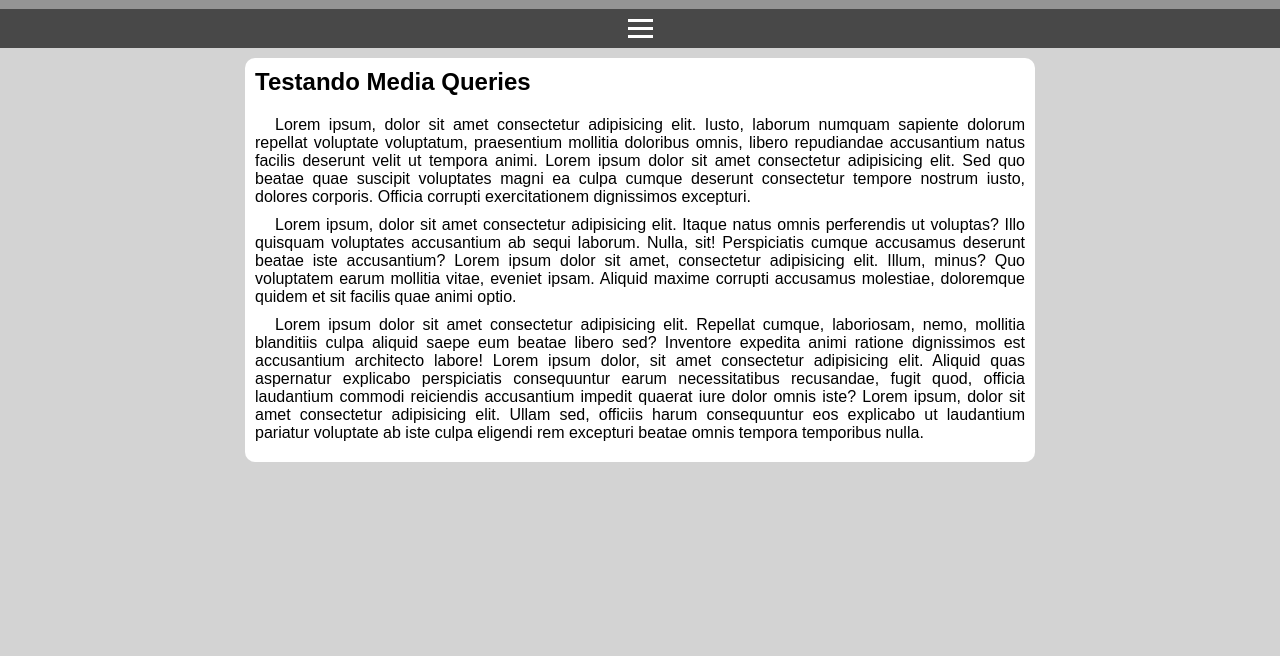
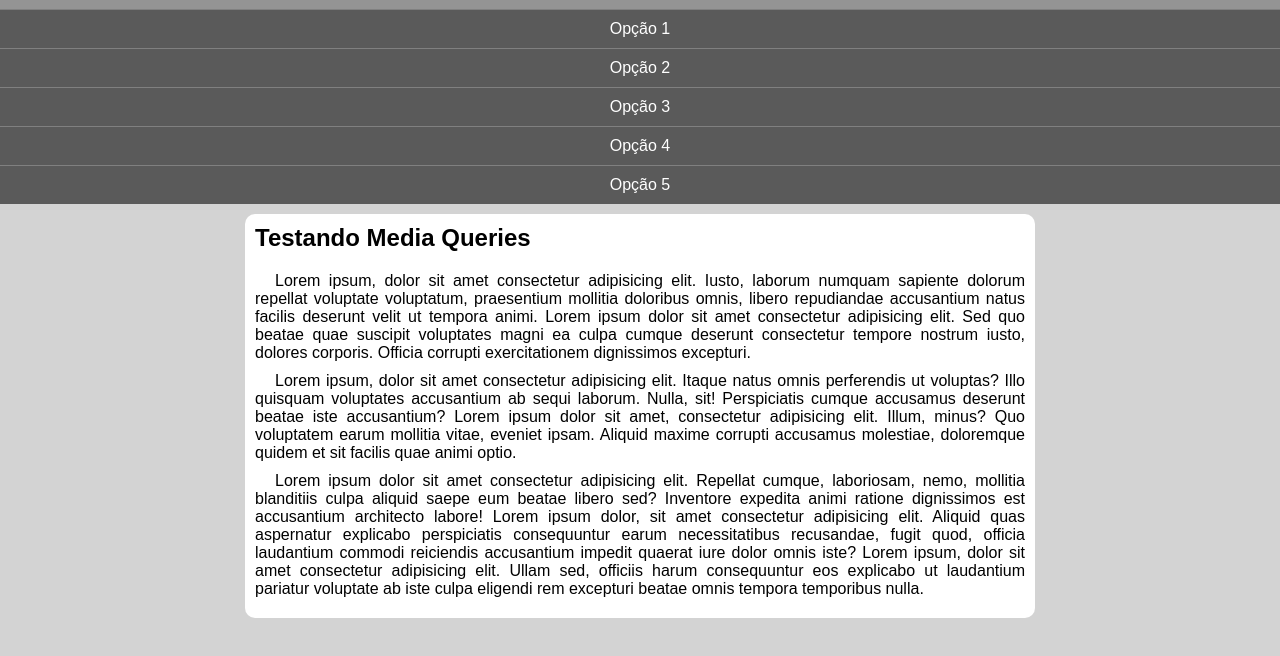
Before and after one commit to BryanBit/html-css, a plain HTML site: page exercicios/ex026/mq005/index.html in a window 1280 px wide. Shown: the part 48-704 px from the top of the page. Drawn offline with Linux system fonts and the light colour scheme.

Commit message:
Criado estilos media queries.

```diff
--- /dev/null
+++ b/exercicios/ex026/mq005/estilos/media-query.css
@@ -0,0 +1,20 @@
+@charset "UTF-8";
+
+    /*
+    Typical Device Breakpoints:
+    ---------------------------
+    Pequenas telas: Até 600px;
+    Celular: De 600px até 768px;
+    Tablet: De 768px até 992px;
+    Desktop: De 992px até 1200px;
+    Grandes telas: Acima de 1200px.
+    */
+
+@media screen and (min-width: 768px) {
+    .hamburger {
+        display: none;
+    }
+    menu {
+        display: block;
+    }
+}
--- a/exercicios/ex026/mq005/index.html
+++ b/exercicios/ex026/mq005/index.html
@@ -5,6 +5,7 @@
     <meta name="viewport" content="width=device-width, initial-scale=1.0">
     <title>Media Query</title>
     <link rel="stylesheet" href="estilos/style.css">
+    <link rel="stylesheet" href="estilos/media-query.css">
 </head>
 <body>
     <header>
```
